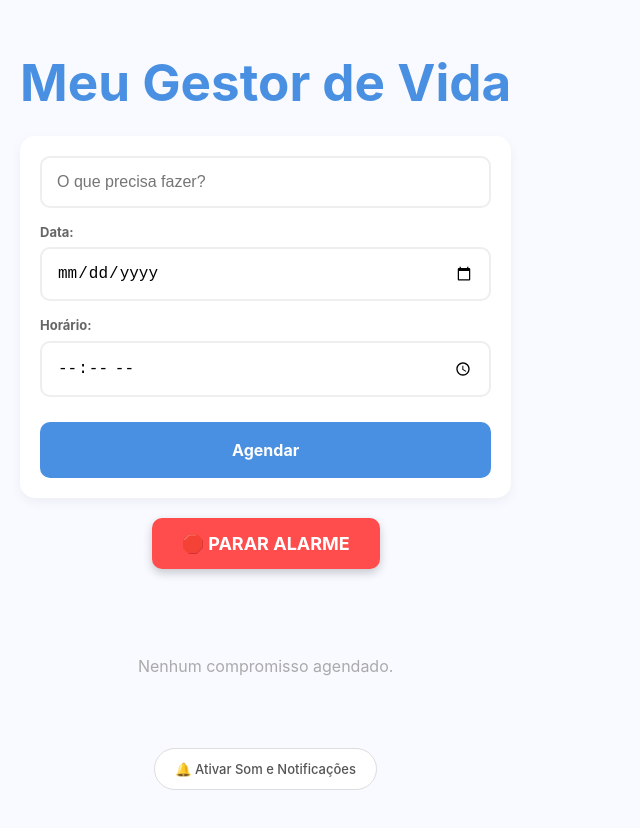
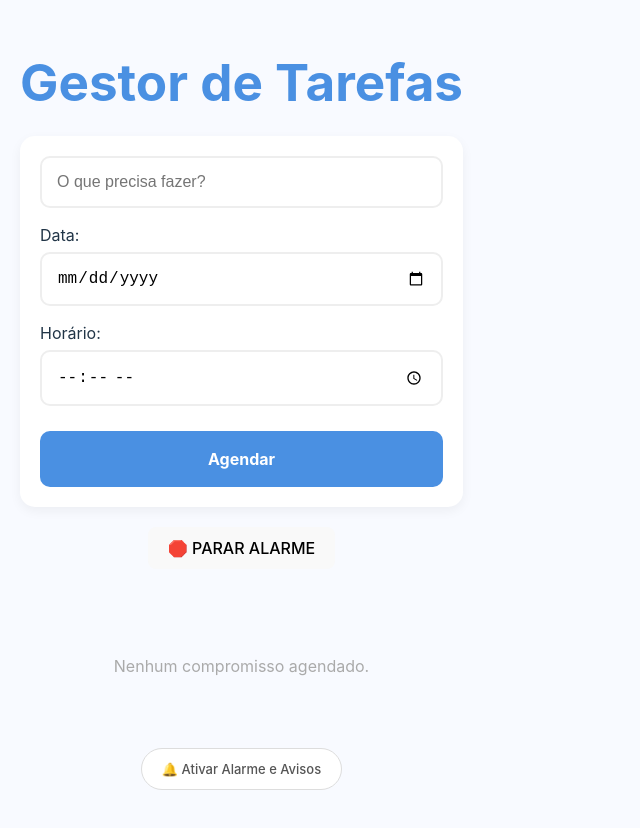
Before and after one commit to alianorafael-ti/gestor-tempo, a React (Vite) app: page / in a window 1280 px wide. Shown: the top 828 px of the page, without its empty margins (0-640 px from the left). Built offline with nearby package versions, Linux system fonts and the light colour scheme.

Commit message:
Fix: correção da lógica de tempo, botão de parar som e ajuste de base path

```diff
--- a/src/App.jsx
+++ b/src/App.jsx
@@ -2,21 +2,24 @@ import { useState, useEffect, useRef } from 'react'
 import './App.css'
 
 function App() {
+  // Referência única para o áudio
   const audioRef = useRef(new Audio('/alarm.wav'));
+
   const [tarefas, setTarefas] = useState(() => {
     const salvas = localStorage.getItem('minhasTarefas');
     return salvas ? JSON.parse(salvas) : [];
   });
+
   const [texto, setTexto] = useState('');
   const [data, setData] = useState('');
   const [hora, setHora] = useState('');
 
-  // Salvar no navegador automaticamente
+  // 1. Salvar no navegador automaticamente
   useEffect(() => {
     localStorage.setItem('minhasTarefas', JSON.stringify(tarefas));
   }, [tarefas]);
 
-  // FUNÇÃO PARA PARAR O SOM
+  // 2. Função para parar o alarme
   const pararAlarme = () => {
     if (audioRef.current) {
       audioRef.current.pause();
@@ -24,24 +27,36 @@ function App() {
     }
   };
 
-  // Lógica de Alerta (Checa a cada segundo)
+  // 3. Lógica de Alerta (Padronizada para evitar erros de formato de hora)
   useEffect(() => {
     const intervalo = setInterval(() => {
-      const agoraData = new Date().toISOString().split('T')[0];
-      const agoraHora = new Date().toLocaleTimeString('pt-BR', { hour: '2-digit', minute: '2-digit' });
+      const agora = new Date();
+
+      // Formato YYYY-MM-DD (ex: 2023-10-27)
+      const agoraData = agora.getFullYear() + '-' +
+                        String(agora.getMonth() + 1).padStart(2, '0') + '-' +
+                        String(agora.getDate()).padStart(2, '0');
+
+      // Formato HH:MM (sempre 24h para bater com o input do navegador)
+      const agoraHora = String(agora.getHours()).padStart(2, '0') + ':' +
+                        String(agora.getMinutes()).padStart(2, '0');
 
       tarefas.forEach(t => {
+        // Compara Data, Hora e se já não foi notificado
         if (t.data === agoraData && t.hora === agoraHora && !t.notificado) {
-          // 1. Tocar o Som
-          audioRef.current.play().catch(e => console.log("Erro ao tocar:", e));
+
+          // Tocar o Som
           audioRef.current.loop = true;
+          audioRef.current.play().catch(e => console.log("Navegador bloqueou som inicial:", e));
 
-          // 2. Notificação de Sistema
+          // Notificação de Sistema (Plano A) ou Alert (Plano B)
           if (Notification.permission === "granted") {
-            new Notification("Lembrete: " + t.texto, {
-              body: `Horário: ${t.hora}`,
+            new Notification("⏰ HORA DE: " + t.texto, {
+              body: `Compromisso agendado para às ${t.hora}`,
               icon: "/vite.svg"
             });
+          } else {
+            alert("⏰ ALERTA: " + t.texto);
           }
 
           marcarComoNotificado(t.id);
@@ -54,6 +69,12 @@ function App() {
 
   const adicionarTarefa = () => {
     if (texto.trim() !== '' && data !== '' && hora !== '') {
+      // "Acorda" o áudio para o navegador permitir o som automático depois
+      audioRef.current.play().then(() => {
+        audioRef.current.pause();
+        audioRef.current.currentTime = 0;
+      }).catch(() => {});
+
       const novaTarefa = {
         id: Date.now(),
         texto,
@@ -80,7 +101,7 @@ function App() {
 
   return (
     <div className="app-container">
-      <h1>Meu Gestor de Vida</h1>
+      <h1>Gestor de Tarefas</h1>
 
       <div className="formulario">
         <input
@@ -91,44 +112,20 @@ function App() {
         />
 
         <div className="campo-grupo">
-          <label className="label-celular">Data:</label>
-          <input
-            type="date"
-            value={data}
-            onChange={(e) => setData(e.target.value)}
-            className="input-data-mobile"
-          />
+          <label>Data:</label>
+          <input type="date" value={data} onChange={(e) => setData(e.target.value)} />
         </div>
 
         <div className="campo-grupo">
-          <label className="label-celular">Horário:</label>
-          <input
-            type="time"
-            value={hora}
-            onChange={(e) => setHora(e.target.value)}
-            className="input-hora-mobile"
-          />
+          <label>Horário:</label>
+          <input type="time" value={hora} onChange={(e) => setHora(e.target.value)} />
         </div>
 
         <button className="btn-agendar" onClick={adicionarTarefa}>Agendar</button>
       </div>
 
-      {/* BOTÃO PARA PARAR O SOM QUANDO ESTIVER TOCANDO */}
       <div style={{ textAlign: 'center', margin: '20px 0' }}>
-        <button
-          onClick={pararAlarme}
-          style={{
-            backgroundColor: '#ff4d4d',
-            color: 'white',
-            padding: '15px 30px',
-            fontSize: '18px',
-            fontWeight: 'bold',
-            borderRadius: '10px',
-            cursor: 'pointer',
-            border: 'none',
-            boxShadow: '0 4px 10px rgba(0,0,0,0.2)'
-          }}
-        >
+        <button className="btn-parar" onClick={pararAlarme}>
           🛑 PARAR ALARME
         </button>
       </div>
@@ -144,7 +141,7 @@ function App() {
                   <span className="data-display">{t.data.split('-').reverse().join('/')}</span>
                   <span><strong>{t.hora}</strong> - {t.texto}</span>
                 </div>
-                <button className="btn-remover" onClick={() => removerTarefa(t.id)}>Remover</button>
+                <button className="btn-remover" onClick={() => removerTarefa(t.id)}>Excluir</button>
               </div>
             ))
         ) : (
@@ -154,13 +151,13 @@ function App() {
 
       <footer className="rodape">
         <button className="btn-discreto" onClick={() => {
-          Notification.requestPermission().then(p => alert("Notificações: " + p));
-          pararAlarme(); // Testa se o controle de áudio está funcionando
+          Notification.requestPermission();
+          alert("Som e Notificações ativados! Mantenha esta aba aberta.");
           audioRef.current.play().then(() => {
-             setTimeout(() => pararAlarme(), 2000); // Toca 2 segundos e para
+            setTimeout(() => pararAlarme(), 1000); // Toca 1 seg só para testar
           });
         }}>
-          🔔 Ativar Som e Notificações
+          🔔 Ativar Alarme e Avisos
         </button>
       </footer>
     </div>
```
